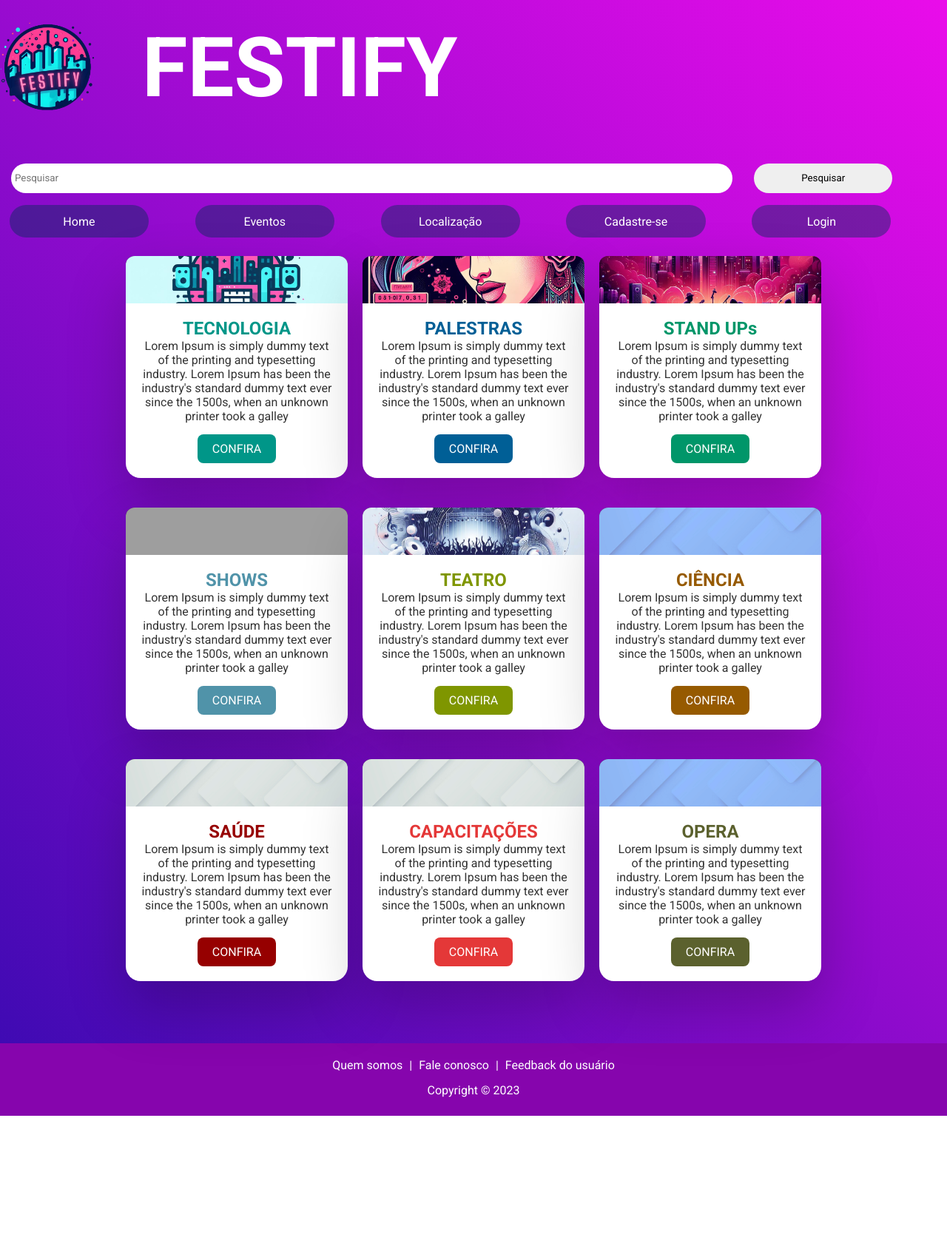
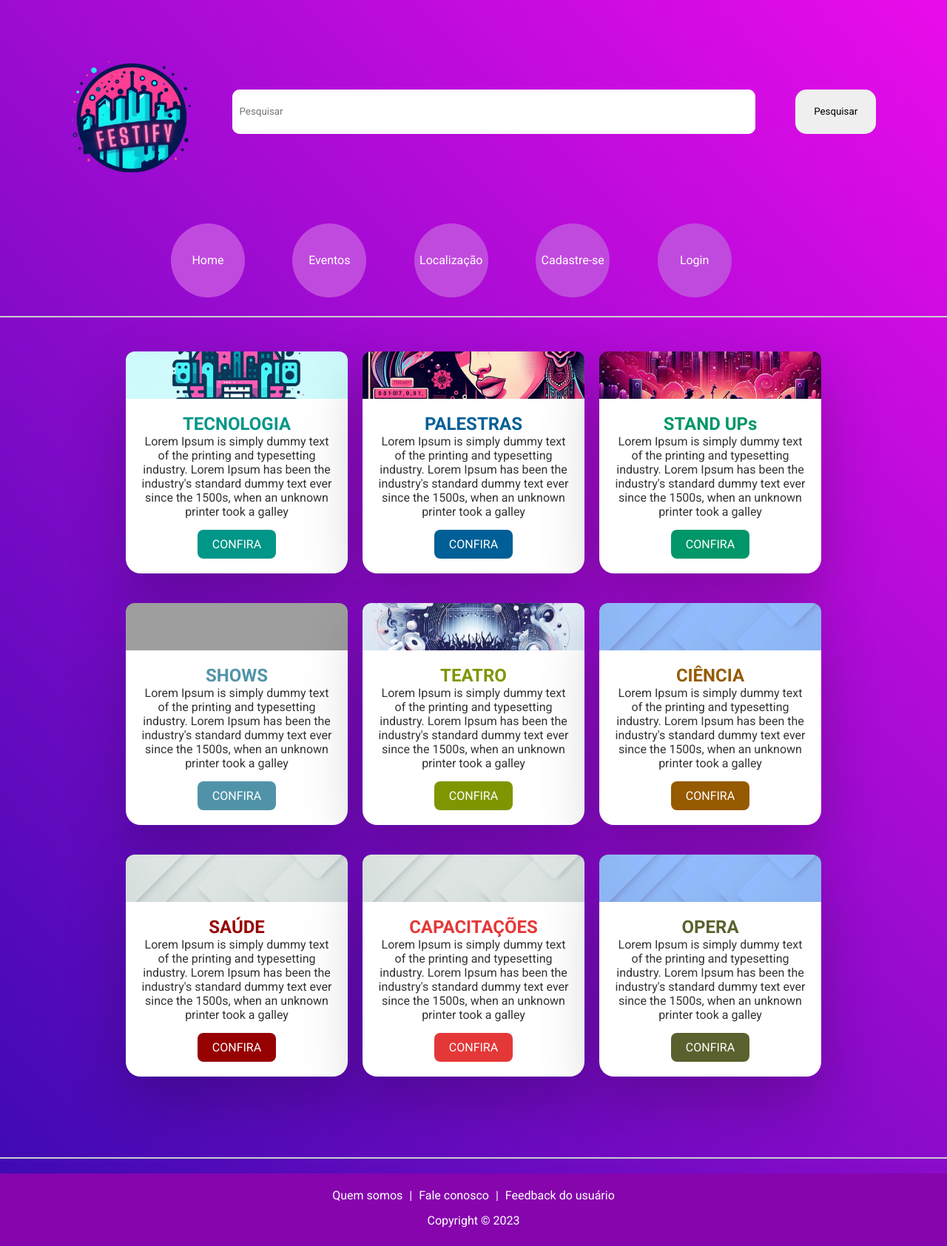
Before and after one commit to Festify-ProjectWeb/Festify, a PHP site: page / in a window 1280 px wide. Shown: the whole page at 74% size. Before the commit the page ends 1508 px from the top, so only its background shows below. Run offline with PHP 8.4, Linux system fonts and the light colour scheme; grey boxes are pictures that could not be loaded.

Commit message:
Melhorias de Layout

```diff
--- a/index.html
+++ b/index.html
@@ -11,17 +11,20 @@
 
 <body>
     <header>
-        <div class="logo">
-            <img src="images/png-FESTIFY.png" width="200">
-            <h1>FESTIFY</h1>
+
+        <div class="header_container">
+            <div class="logo">
+                <img src="images/png-FESTIFY.png" width="200">
+            </div>
+            <div class="barra_pesquisa">
+                <input type="text" placeholder="Pesquisar">
+            </div>
+            <div class="bt_pesquisa">
+                <button type="submit">Pesquisar</button>
+            </div>
         </div>
 
-        <div class="header_container">
-            <div class="header_pesquisa">
-                <input type="text" placeholder="Pesquisar">
-                <button type="submit">Pesquisar</button>
-            </div>
-
+        <div class="menu_container">
             <div class="header_menu">
                 <a href="#home">Home</a>
                 <a href="#eventos">Eventos</a>
@@ -30,8 +33,9 @@
                 <a href="cadastre.html" class="right">Login</a>
             </div>
         </div>
+
     </header>
-
+    <div class="separador"></div>
     <div class="container">
         <div class="card" style="--cor:#009688;">
             <div class="cardImg">
@@ -145,7 +149,7 @@
             </div>
         </div>
     </div>
-
+    <div class="separador"></div>
     <footer class="footer">
         <a href="#quemsomos">Quem somos</a> |
         <a href="faleconosco.html">Fale conosco</a> |
--- a/styles/home.css
+++ b/styles/home.css
@@ -14,135 +14,155 @@ body {
   background: linear-gradient(45deg, rgb(57, 10, 177), #ea0cea);
 }
 
+.header_container {
+  width: 100%;
+  display: flex;
+  padding-top: 5%;
+  justify-content: space-between;
+  align-items: center;
+  flex-wrap: wrap;
+  gap: 10px;
+  padding-inline: 5%;
+
+}
+
 .logo {
   position:static;
-  width: 100%;
+  width: 15%;
   padding-top: 2%;
-  display: flex;
-  align-items: center;
+  left: 0%;
+  align-items: left;
 
 }
 
 .logo img {
-  width: 10%;
+  width: 100%;
   transition: 1s;
-
 
 }
 
 .logo img:hover {
-  width: 12%;
+  width: 120%;
   box-shadow: 0 0 50px #fff;
   border-radius: 100%;
   transition: 2s;
 }
 
-.logo h1{
-  margin-left: 5%;
-  color: #fff;
-  font-size: 700%;
-  transition: 1s;
-}
-.logo h1:hover{
-  margin-left: 5%;
-  color: #fff;
-  font-size: 700%;
-  overflow: hidden;
-  text-shadow: 0px 0px 10px#fff;
-  user-select: none;
+.header_container .barra_pesquisa {
+  width: 65%;
+  height: 60px;
+  border: 0px solid #350574;
+  border-radius: 10px;
+  box-sizing: border-box;
+  transition: .5s;
+  background-color: #fff;
 
 }
 
-.header_container {
+.header_container .barra_pesquisa input[type="text"] {
   width: 100%;
-  height: 20%;
-  display: flex;
-  padding-top: 5%;
-  justify-content: center;
-  align-items: center;
-  flex-wrap: wrap;
-  gap: 10px;
+  height: 100%;
+  border: 0px solid #350574;
+  border-radius: 10px;
+  box-sizing: border-box;
+  transition: .5s;
+
 }
 
-.header_container .header_pesquisa {
-  width: 100%;
-  height: 40px;
-  transition: .5s;
-  padding: 0px 15px;
+.header_container .barra_pesquisa input[type="text"]:focus,
+.header_container .barra_pesquisa input[type="text"]:hover {
+  width: 102%;
+
 }
 
-.header_container .header_pesquisa button {
-  width: 15%;
-  max-width: 40%;
+.header_container .barra_pesquisa input[type="text"]::placeholder {
+  padding-left: 10px;
+}
+
+.header_container .bt_pesquisa{
+  width: 10%;
+  height: 60px;
+
+}
+
+.header_container .bt_pesquisa button {
+  width: 100%;
   height: 100%;
   border: 0px;
-  border-radius: 25px;
+  border-radius: 15px;
   transition: .5s;
   cursor: pointer;
 }
 
-.header_container .header_pesquisa button:hover,
-.header_container .header_pesquisa button:focus {
-  width: 17%;
+.header_container button:hover,
+.header_container button:focus {
+  width: 100%;
   border-radius: 25px;
   transition: .5s;
   cursor: pointer;
   box-shadow: 0px 35px 80px #0000003e;
 }
 
-.header_container .header_pesquisa input[type="text"] {
-  width: 78%;
-  height: 100%;
-  border: 0px solid #350574;
-  border-radius: 25px;
-  box-sizing: border-box;
-  transition: .5s;
-  margin-right: 2%;
+
+
+.menu_container{
+  width: 100%;
+  display: flex;
+  padding-top: 5%;
+  align-items:center;
+  justify-content: center;
 }
 
-.header_container .header_pesquisa input[type="text"]:focus {
-  width: 80%;
-  height: 102%;
-  padding: 0 10px;
+.menu_container .header_menu {
+  width: 100%;
+  height: 100%;
+  overflow: hidden;
+  padding-inline: 0%;
+  background-color: transparent;
+  display:inline-block;
+  align-items: center;
+  text-align: center;
+
 }
 
-.header_container .header_pesquisa input[type="text"]::placeholder {
-  padding-left: 5px;
-}
-
-.header_container .header_menu {
-  width: 100%;
-  height: 50px;
-  overflow: hidden;
-  padding-inline: 1%;
-  padding-top: 0.5%;
-  background-color: transparent;
-  display: flex;
-  align-items: center;
+.menu_container .header_menu a {
+  display: inline-block;
+  width: 100px;
+  height: 100px;
+  color: rgb(255, 255, 255);
+  background-color: rgb(192, 74, 222);
   text-align: center;
-}
-
-.header_container .header_menu a {
-  display: inline-block;
-  width: 100%;
-  height: 100%;
-  color: rgb(255, 255, 255);
-  background-color: rgba(2, 46, 87, 0.432);
-  text-align: center;
-  padding-top: 1%;
+  line-height: 100px;
   text-decoration: none;
   font-family: 'Roboto', sans-serif;
   margin-right: 5%;
-  border-radius: 25px;
+  border-radius: 50%;
   transition: .5s;
 }
 
-.header_container .header_menu a:hover,
-.header_container .header_menu a:focus {
-  width: 110%;
+.menu_container .header_menu a:hover,
+.menu_container .header_menu a:focus {
+  width: 110px;
+  height: 110px;
   background-color: rgb(199, 85, 189);
-  color: black;
-  box-shadow: 20px 35px 80px #0000004b;
+  color: rgb(255, 255, 255);
+  text-shadow: 0 0 10px #ffffff ;
+  box-shadow: 0px 0px 80px #6161614b;
+
+}
+
+.separador {
+  width: 100%; /* Largura total */
+  height: 2px; /* Altura da linha */
+  margin-top: 2%;
+  background-color: #ccc; /* Cor da linha */
+  margin-bottom: 20px; /* Espaçamento entre as divs */
+}
+
+.separador_horizontal {
+  width: 2px; /* Largura total */
+  height: 100%; /* Altura da linha */
+  background-color: #ccc; /* Cor da linha */
 }
 
 .container {
```
